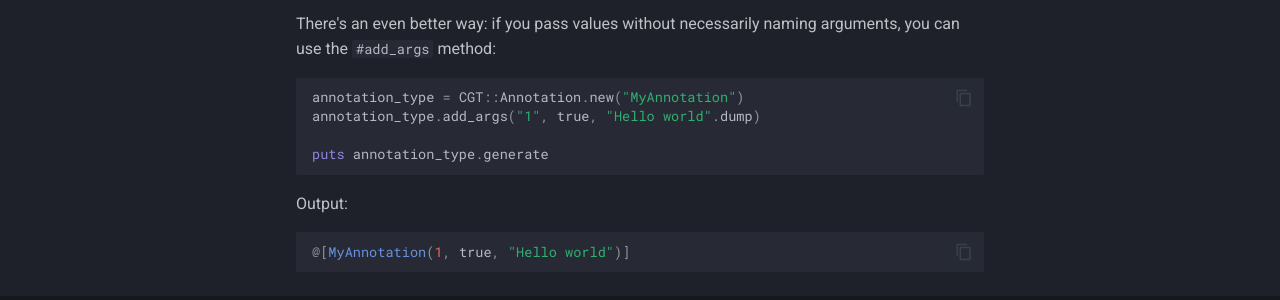
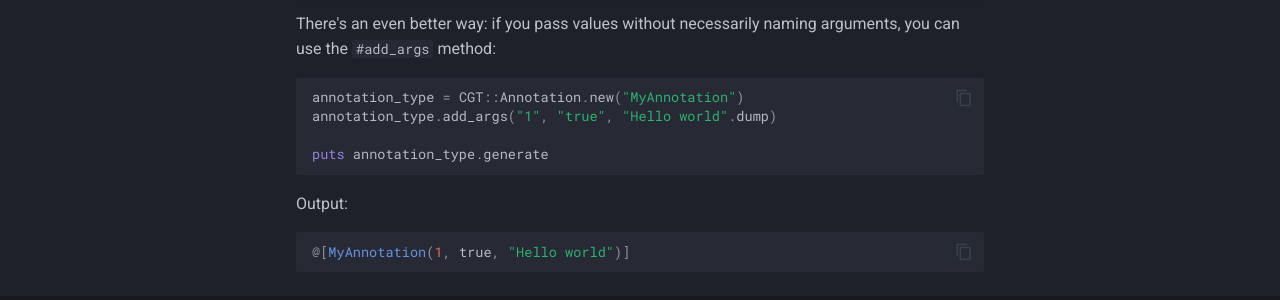
Before and after one commit to tamdaz/crygen, an MkDocs documentation site: the page built from docs/guide/annotation.md, in a window 1280 px wide and 900 px high, scrolled down 712 px. Shown: the part 448-748 px from the top of the window. Built offline with MkDocs 1.6.1 and Material for MkDocs 9.7.7, drawn with Linux system fonts in a browser that asks for light colours; comment, search, counter and statistics services are not loaded; the version menu is left out.

````diff
--- a/docs/guide/annotation.md
+++ b/docs/guide/annotation.md
@@ -54,7 +54,7 @@ There's an even better way: if you pass values without necessarily naming argume
 
 ```cr
 annotation_type = CGT::Annotation.new("MyAnnotation")
-annotation_type.add_args("1", true, "Hello world".dump)
+annotation_type.add_args("1", "true", "Hello world".dump)
 
 puts annotation_type.generate
 ```
````
